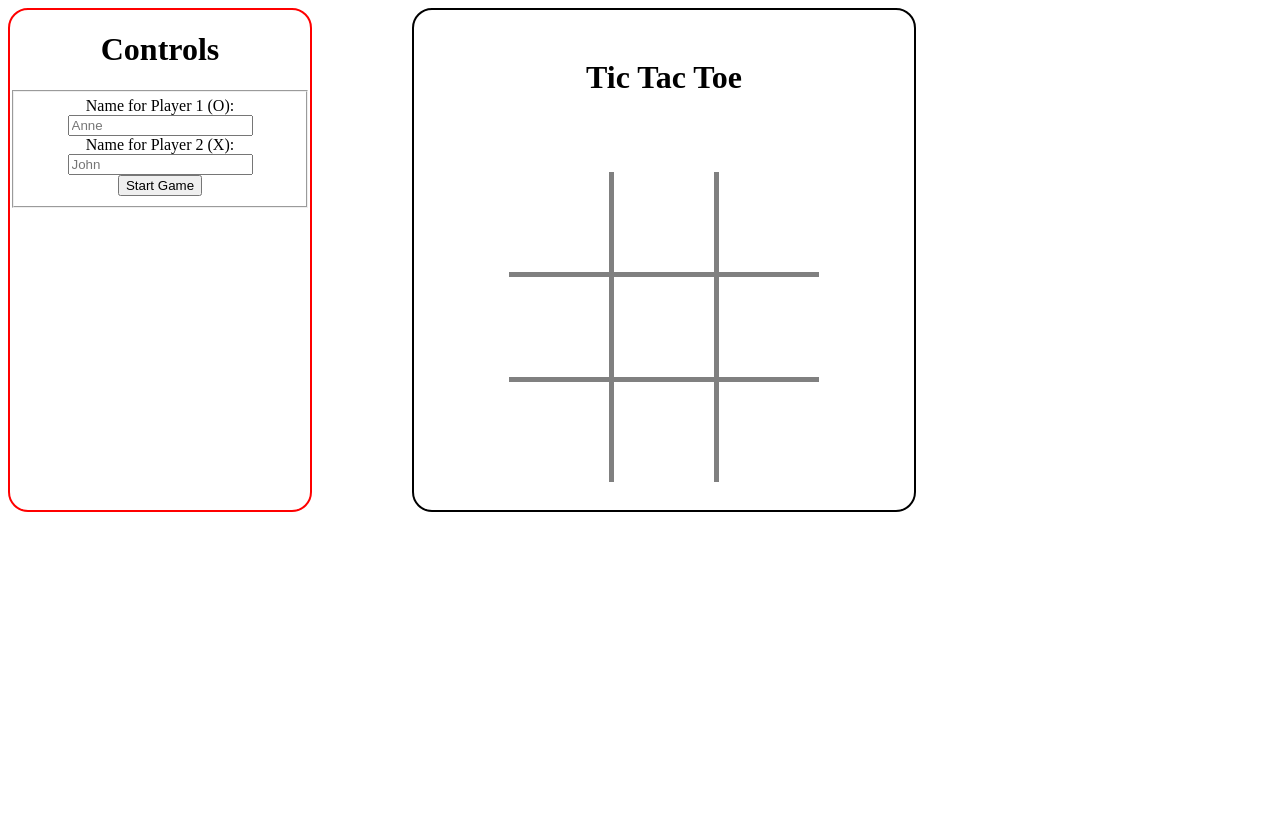
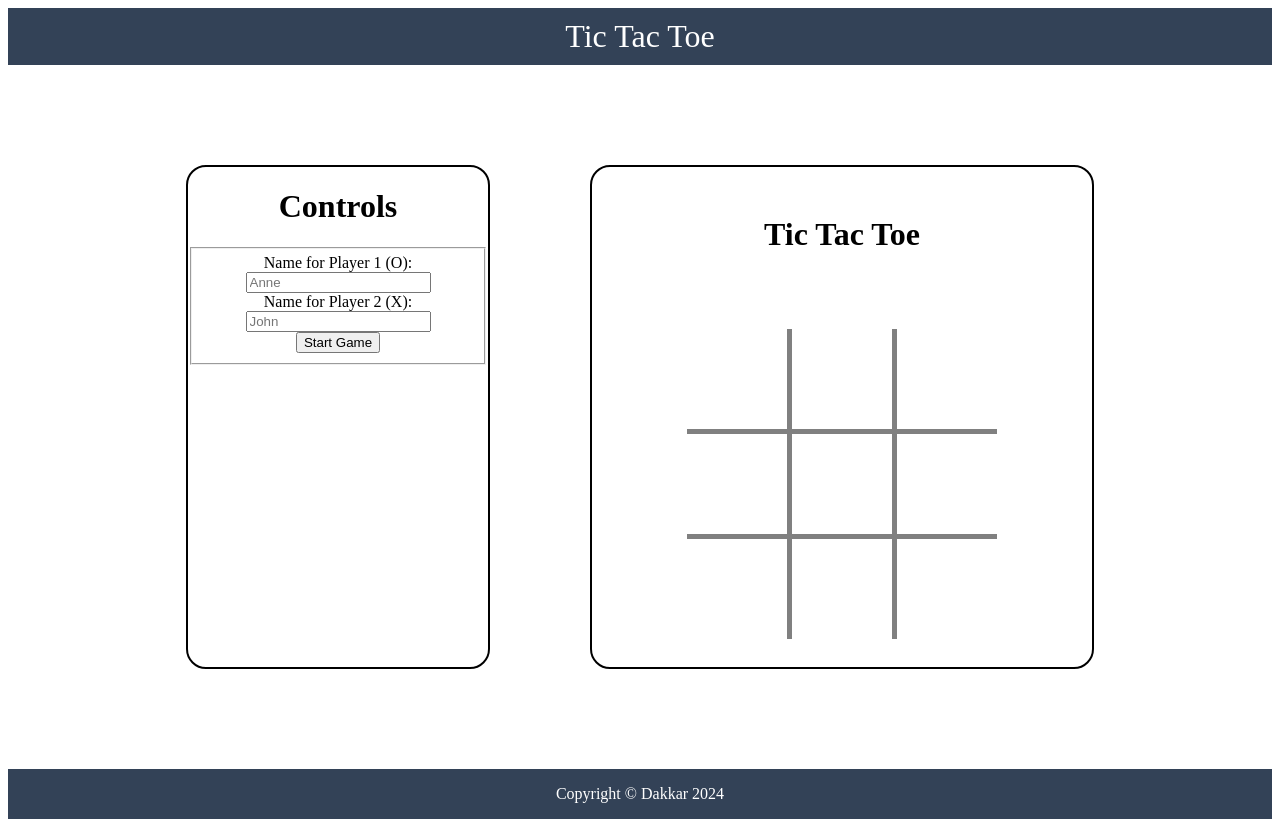
Before and after one commit to Prince-Dakkar/the-odin-project, a plain HTML site: page projects/odin-tic-tac-toe/tic-tac-toe.html in a window 1280 px wide. Drawn offline with Linux system fonts and the light colour scheme.

Commit message:
tidying up the tic tac toe interface

```diff
--- a/projects/odin-tic-tac-toe/style.css
+++ b/projects/odin-tic-tac-toe/style.css
@@ -1,9 +1,29 @@
-body {
+html, body {
+    gap: 100px;
+    --head-foot-color: #334257;
+    display: flex;
+    flex-direction: column;
+    height: 100%;
+    justify-content: space-between;
+}
+.content {
     display: flex;
     gap: 100px;
+    justify-content: center;
+}
+.footer , .header{
+    text-align: center;
+    background-color: var(--head-foot-color);
+    color: white;
+}
+.header {
+    font-size: xx-large;
+}
+.header > p {
+    margin: 10px;
 }
 .ctrl {
-    border: 2px solid red;
+    border: 2px solid black;
     border-radius: 20px;
     width: 300px;
     height: 500px;
--- a/projects/odin-tic-tac-toe/tic-tac-toe.html
+++ b/projects/odin-tic-tac-toe/tic-tac-toe.html
@@ -8,6 +8,11 @@
         <script src="./script.js" defer></script>
     </head>
     <body>
+        <div class="header" id="header">
+            <p>Tic Tac Toe</p>
+        </div>
+
+        <div class="content">
             <div class="ctrl">
                 <h1>Controls</h1>
 
@@ -54,6 +59,13 @@
                 <div class="board"></div>
                 <button id="rematch" onclick="Game.newGame()">Rematch?</button>
             </div>
+        </div>
+
+
+        <div class="footer">
+            <p>Copyright © Dakkar 2024</p>
+        </div>
+
 
     </body>
 </html>
```
Lines whose indentation alone changed are shown as unchanged.
